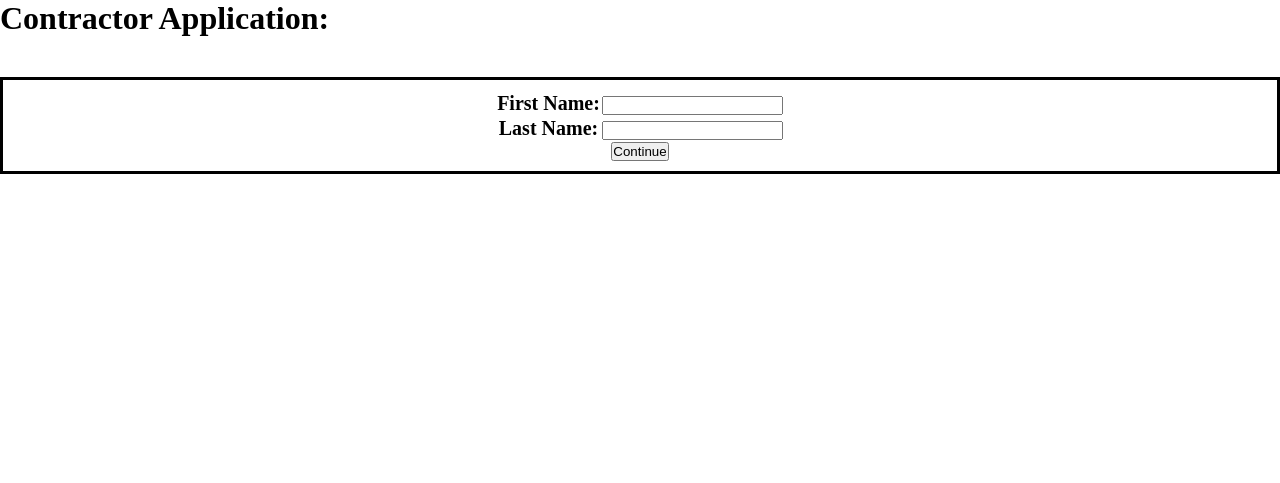
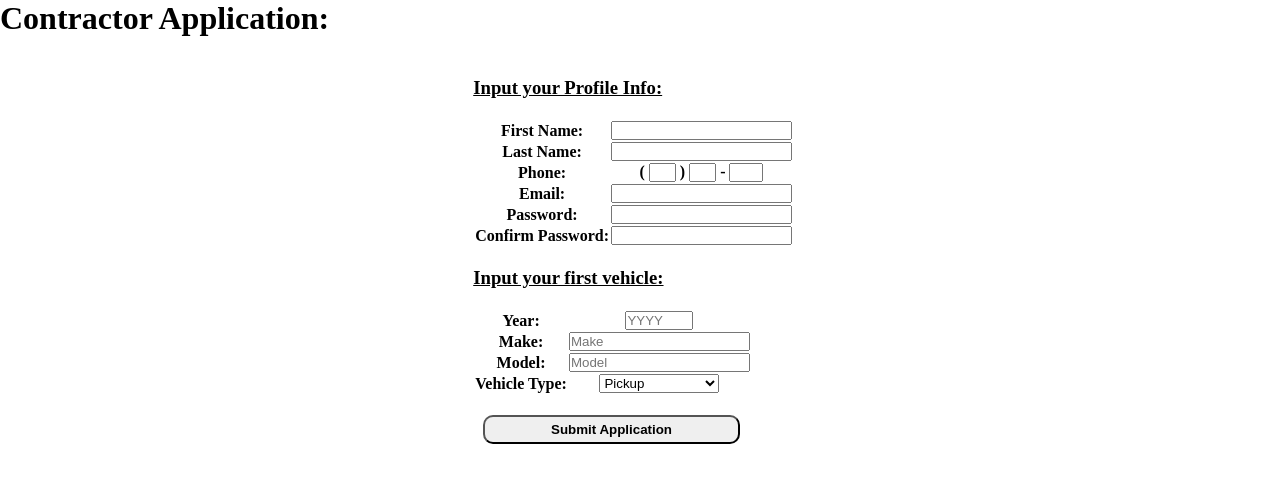
Before and after one commit to kslaugh/moving_wars, a Django app: page /contractor/reg in a window 1280 px wide. Shown: the top 483 px of the page. Run offline with Django 3.2, Linux system fonts and the light colour scheme; lists and menus that the app fills with data are empty.

Commit message:
contractor registration is near completion

```diff
--- a/contractor/static/css/contractor.css
+++ b/contractor/static/css/contractor.css
@@ -18,7 +18,7 @@
     list-style-type: none;
     color: red;
 }
-form{
+. .login-container form{
     padding: 10px;
     display: flex;
     align-items: center;
@@ -39,3 +39,28 @@
     margin: 10px;
     margin-top: 20px;
 }
+.registration{
+    margin-top: 20px;
+    width: 99%;
+    display: flex;
+    align-items: center;
+    flex-direction: column;
+}
+.registration button{
+    font-weight: bold;
+    padding: 5px;
+    border-radius: 10px;
+    width: 80%;
+    margin: 10px;
+    margin-top: 20px;
+}
+.registration h3{
+    text-decoration: underline;
+    margin: 20px 0px;
+}
+.phone{
+    width: 23px;
+}
+.phone2{
+    width: 30px;
+}
--- a/contractor/templates/cont-reg.html
+++ b/contractor/templates/cont-reg.html
@@ -20,7 +20,8 @@
     </div>
     <div class="registration">
         <form action="/contractor/register" method="POST">
-            <table>
+            <h3>Input your Profile Info:</h3>
+            <table class='person'>
                 <tr>
                     <th>First Name:</th>
                     <th><input type="text" name="f"></th>
@@ -29,8 +30,53 @@
                     <th>Last Name:</th>
                     <th><input type="text" name="l"></th>
                 </tr>
+                <tr>
+                    <th>Phone:</th>
+                    <th>
+                        ( <input class="phone" type="tel" name="ph1" pattern="[0-9]{3}" maxlength="3"> )
+                        <input class="phone" type="tel" name="ph2" pattern="[0-9]{3}" maxlength="3"> -
+                        <input class="phone2" type="tel" name="ph3" pattern="[0-9]{4}" maxlength="4">
+                    </th>
+                </tr>
+                <tr>
+                    <th>Email:</th>
+                    <th><input type="email" name="e"></th>
+                </tr>
+                <tr>
+                    <th>Password:</th>
+                    <th><input type="password" name="p"></th>
+                </tr>
+                <tr>
+                    <th>Confirm Password:</th>
+                    <th><input type="password" name="cp"></th>
+                </tr>
             </table>
-            <button>Continue</button>
+            <h3>Input your first vehicle:</h3>
+            <table class='vehicle'>
+                <tr>
+                    <th>Year: </th>
+                    <th><input type="number" placeholder="YYYY" min="1980" max="2025" name="y"></th>
+                </tr>
+                <tr>
+                    <th>Make: </th>
+                    <th><input type="text" placeholder="Make" name="ma"></th>
+                </tr>
+                <tr>
+                    <th>Model: </th>
+                    <th><input type="text" placeholder="Model" name="mo"></th>
+                </tr>
+                <tr>
+                    <th>Vehicle Type: </th>
+                    <th><select name="vt">
+                        <option value="Pickup">Pickup</option>
+                        <option value="Van">Van</option>
+                        <option value="XL Van">XL Van</option>
+                        <option value="Small Box Truck">Small Box Truck</option>
+                        <option value="Large Box Truck">Large Box Truck</option>
+                    </th>
+                </tr>
+            </table>
+            <button>Submit Application</button>
         </form>
     </div>
 
--- a/contractor/views.py
+++ b/contractor/views.py
@@ -1,5 +1,6 @@
 from django.shortcuts import render, redirect
 from .models import Contractors,Vehicles,Ratings,Reviews,Bids
+from administrator.models import Prospectors,ProVehicles
 from django.contrib import messages
 import bcrypt
 
```
Also changed, not shown: contractor/models.py (+33 -1 lines).
